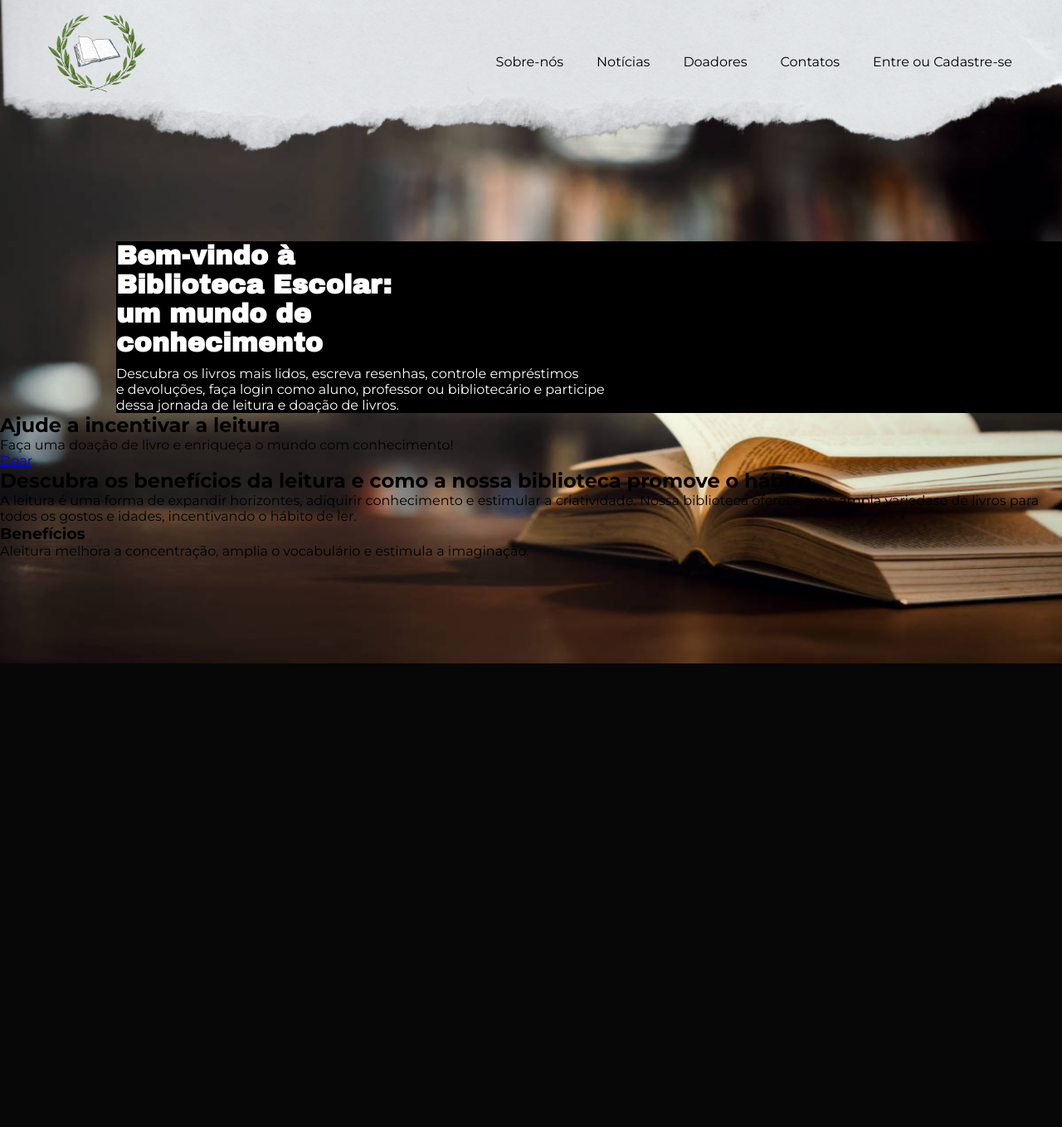
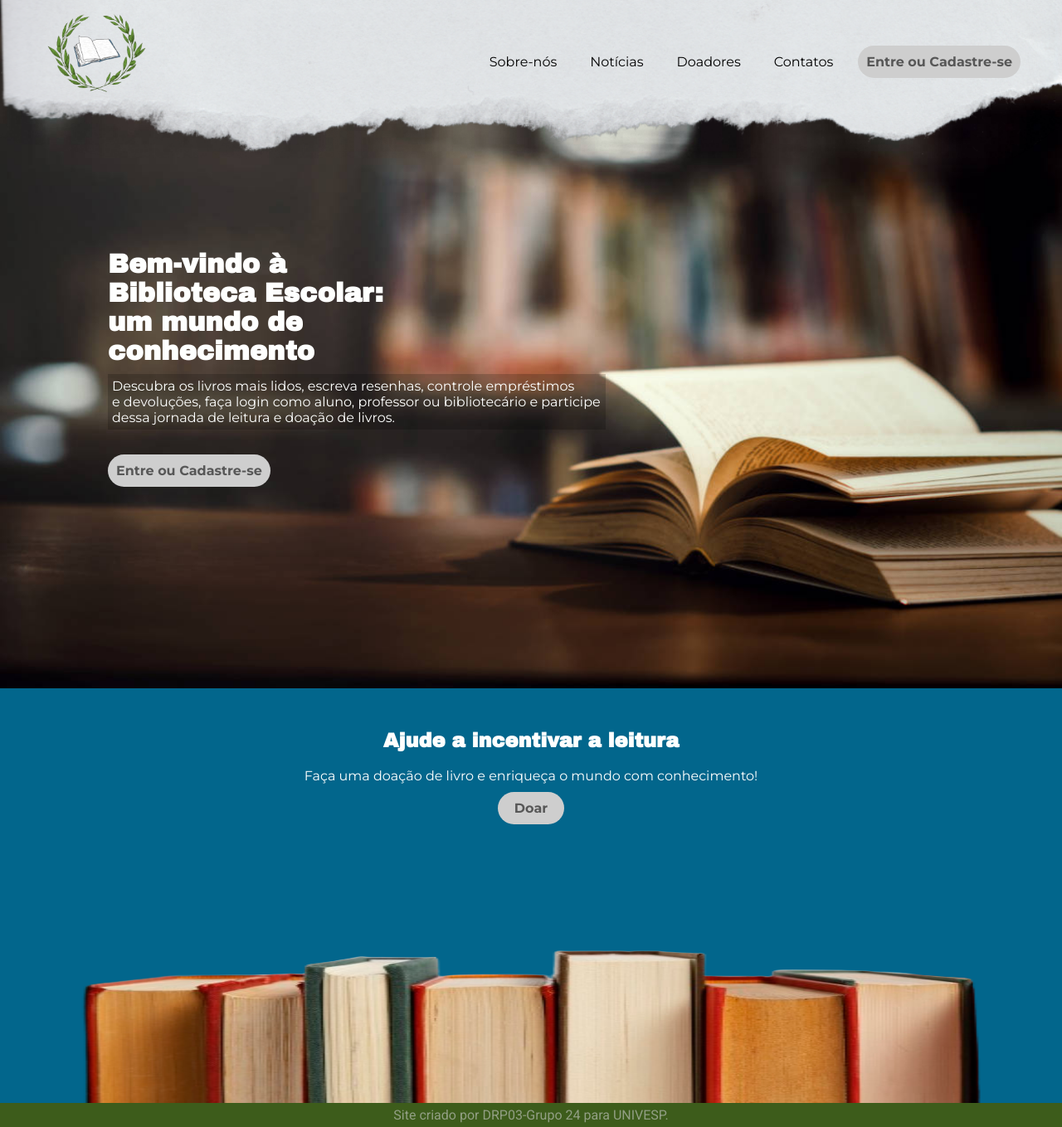
Before and after one commit to Milena-Aphiner/Projeto-Integrador-I, a Python web app: template projeto-integrador-I/templates/index.html in a window 1280 px wide. Shown: the whole page at 83% size. Before the commit the page ends 800 px from the top, so only its background shows below. Run offline with Jinja, Linux system fonts and the light colour scheme; the template is opened without the code that fills it, so the values that code supplies are empty.

Commit message:
alterações na homepage

```diff
--- a/projeto-integrador-I/static/css/home.css
+++ b/projeto-integrador-I/static/css/home.css
@@ -9,6 +9,7 @@
     --cor3: #427BA1;
     --cor4: #679437;
     --cor5: #3D5C1B;
+    --cor6: #cecece;
 
     --fonte-destaque: 'Archivo Black', 'Bebas Neue', 'sans-serif';
     --fonte-menu-conteúdo: 'Montserrat', arial, verdana, helvetica, sans-serif;
@@ -79,17 +80,31 @@ nav  a:hover {
     border-radius: 20px;
 }
 
-nav  a#link-login:hover {
+a.link-login {
+    text-decoration: none;
+    padding: 10px;
+    border-radius: 20px;
+    background-color:var(--cor6);
+    font-weight: bold;
+    color: rgba(0, 0, 0, 0.575);
+}
+
+a.link-login:hover {
     color: var(--cor1);
     background-color: var(--cor4);
     border-radius: 20px;
 }
 
+section#sec01 {
+    height: 539px;
+}
+
 article#apresentação {
     color: var(--cor1);
-    margin: 100px auto auto 140px;
-    background-color: black;
-    background-size: auto;
+    margin: 100px auto auto 120px;
+    padding: 10px;
+    max-width: fit-content;
+    height:auto;
 }
 
 article#apresentação > h1 {
@@ -99,6 +114,61 @@ article#apresentação > h1 {
 
 article#apresentação > p {
     font-family: var(--fonte-menu-conteúdo);
-    padding: 10px 0px 0px 0px;
     max-width: 600px;
+    margin: 10px auto 40px auto;
+    background-color: rgba(0, 0, 0, 0.185);
+    padding: 5px;
 }
+
+section#sec02 {
+    color: var(--cor1);
+    margin: auto;
+    padding: 50px;
+    max-width: 1100px;
+    height: 500px;
+    background-color: transparent;
+    text-align: center;
+    background-image: url("../imagens/livros-abaixo-full.png");
+    background-repeat: no-repeat;
+    background-position: center bottom;
+    background-size: 1100px 500px;
+}
+
+h2 {
+    font-family: var(--fonte-destaque);
+}
+
+section#sec02 > p {
+    padding: 20px;
+}
+
+section#sec02 > a {
+    text-decoration: none;
+    padding: 10px 20px;
+    border-radius: 20px;
+    background-color:var(--cor6);
+    font-weight: bold;
+    color: rgba(0, 0, 0, 0.575);
+}
+
+section#sec02 > a:hover {
+    color: var(--cor1);
+    background-color: var(--cor4);
+    border-radius: 20px;
+}
+ footer {
+    color:#cecece96;
+    background-color: var(--cor5);
+    text-align: center;
+    font-family: var(--fonte-padrão);
+    padding: 5px;
+ }
+
+ footer > p > a {
+    text-decoration: none;
+    color: #cecece96;
+ }
+
+ footer > p > a:hover {
+
+ }
--- a/projeto-integrador-I/templates/index.html
+++ b/projeto-integrador-I/templates/index.html
@@ -20,28 +20,24 @@
             <li><a href="noticias.html">Notícias</a></li>
             <li><a href="doadores.html">Doadores</a></li>
             <li><a href="contatos.html">Contatos</a></li>
-            <li><a href="login.html" id="link-login">Entre ou Cadastre-se</a></li>
+            <li><a href="login.html" class="link-login">Entre ou Cadastre-se</a></li>
         </ul>
     </nav>
 </header>
 <main>
-    <section >
+    <section id="sec01">
         <article id="apresentação">
             <h1>Bem-vindo à <br> Biblioteca Escolar: <br>um mundo de <br> conhecimento</h1>
             <p>Descubra os livros mais lidos, escreva resenhas, controle empréstimos <br> e devoluções, faça login como aluno, professor ou bibliotecário e participe dessa jornada de leitura e doação de livros.</p>
+            <a href="login.html" class="link-login">Entre ou Cadastre-se</a>
         </article>
     </section>
-    <section>
+    <section id="sec02">
         <h2>Ajude a incentivar a leitura</h2>
         <p>Faça uma doação de livro e enriqueça o mundo com conhecimento!</p>
         <a href="doadores.html">Doar</a>
     </section>
-    <section>
-        <h2>Descubra os benefícios da leitura e como a nossa biblioteca promove o hábito.</h2>
-        <p>A leitura é uma forma de expandir horizontes, adiquirir conhecimento e estimular a criatividade. Nossa biblioteca oferece uma ampla variedase de livros para todos os gostos e idades, incentivando o hábito de ler.</p>
-        <h3>Benefícios</h3>
-        <p>Aleitura melhora a concentração, amplia o vocabulário e estimula a imaginação.</p>
-    </section>
 </main>
+<footer><p>Site criado por <a href="https://github.com/Milena-Aphiner/Projeto-Integrador-I">DRP03-Grupo 24</a> para <a href="https://univesp.br/home_page_full">UNIVESP</a>.</p></footer>
 </body>
 </html>
```
Also changed, not shown: projeto-integrador-I/static/imagens/livros-abaixo-full.png (added).
